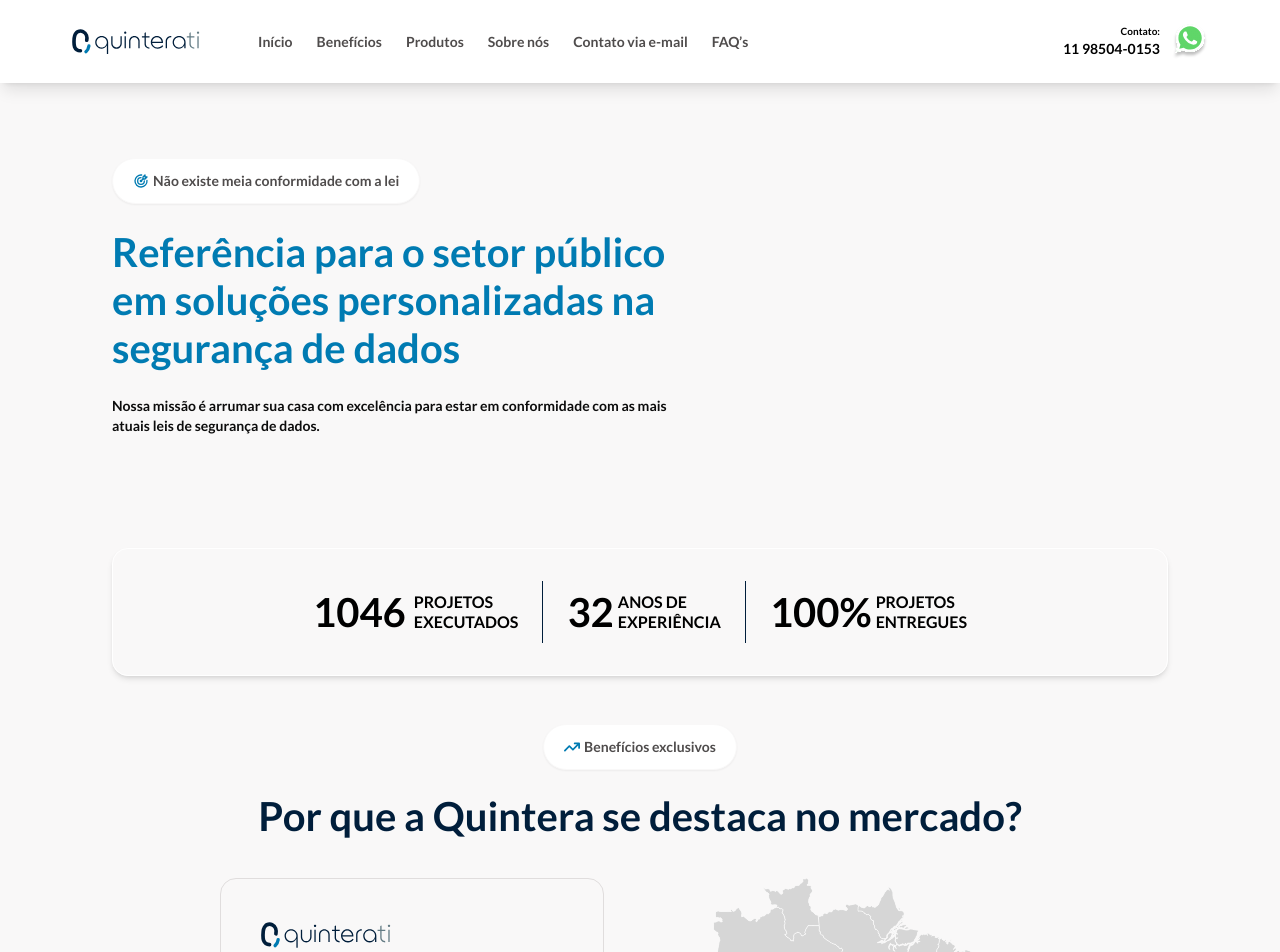
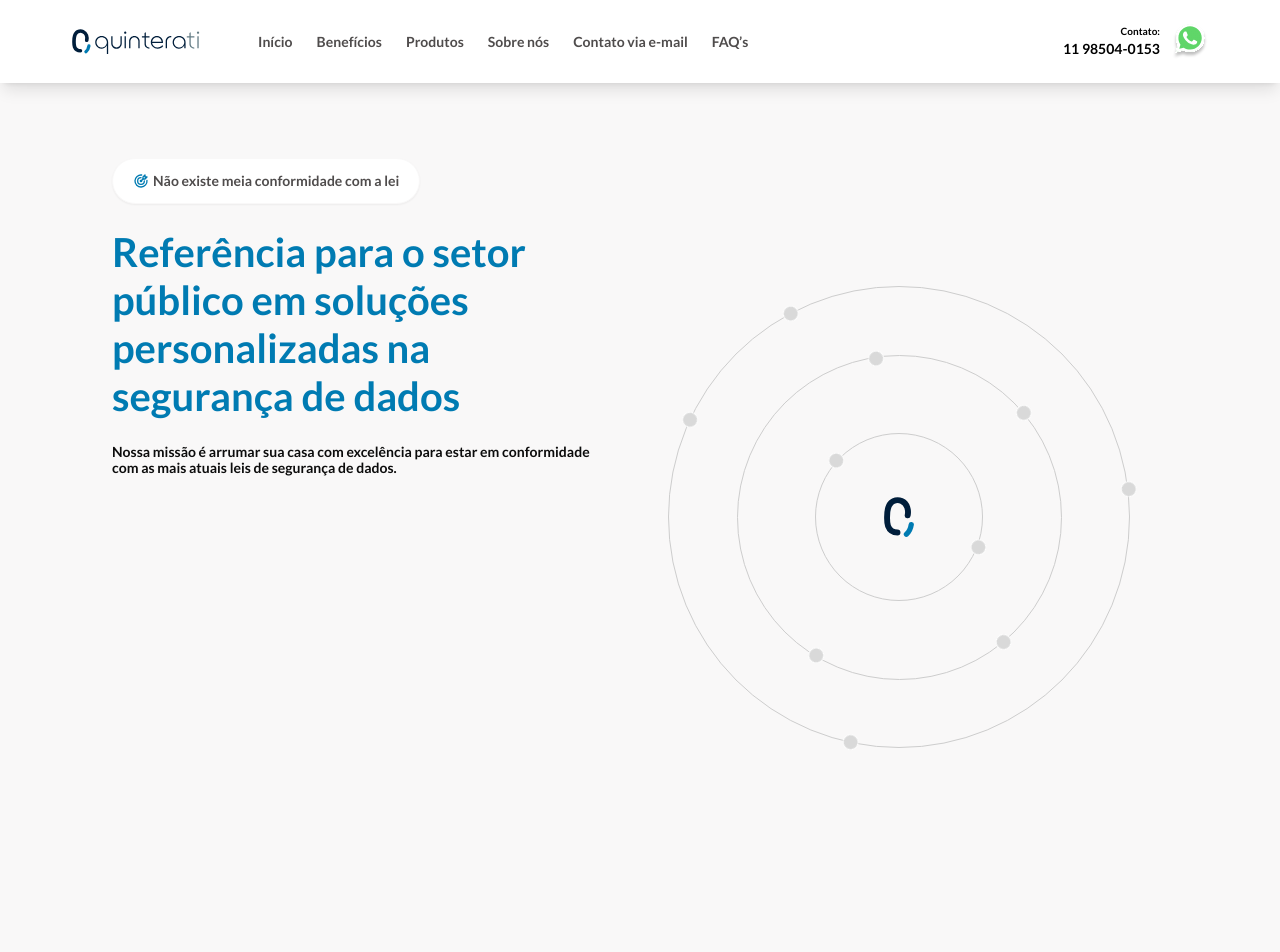
Before and after one commit to fernandoesposito/quinterati-web, a Next.js app: page / in a window 1280 px wide. Shown: the top 952 px of the page. Built offline with nearby package versions, Linux system fonts and the light colour scheme.

Commit message:
add: orbit component in main page

```diff
--- a/src/app/inicio/page.tsx
+++ b/src/app/inicio/page.tsx
@@ -1,6 +1,9 @@
 "use client"
 
+import { useState } from "react";
+
 import Image from "next/image";
+
 import { TbTargetArrow } from "react-icons/tb";
 import { FaArrowTrendUp } from "react-icons/fa6";
 import { GoCheckCircle } from "react-icons/go";
@@ -16,64 +19,66 @@ import { PiGitFork } from "react-icons/pi";
 import { Tag } from "@/components/tag";
 import { Card } from "@/components/card";
 import { Input } from "@/components/input";
+import { Orbit } from "@/components/orbit";
 import { Button } from "@/components/button";
 import { Highlight } from "@/components/highlight";
+import { WhatsAppModal } from "@/components/whatsappModal";
 
 import globe from "../../../public/globe.svg";
 import email from "../../../public/email.svg";
 import brazil from "../../../public/brazil.svg";
 import quintera_logo from "../../../public/quintera_logo.svg";
-import { WhatsAppModal } from "@/components/whatsappModal";
-import { useState } from "react";
 
 export default function Intro() {
   const [isOpen, setIsOpen] = useState(false);
 
   return (
     <>
-      <section className="w-screen bg-main px-28 pt-[calc(5rem+78px)] pb-4 flex flex-col">
-        <div>
+      <section className="w-screen bg-main lg:px-28 px-6 sm:pt-[calc(5rem+78px)] pt-[calc(44px+1.5rem)] flex flex-col">
+        <div className="grid grid-cols-2 gap-14">
           {/* textos */}
-          <div className="max-w-xl grid gap-6">
+          <div className="max-w-xl flex flex-col gap-6 place-items-center sm:place-items-start">
             <Highlight
               icon={<TbTargetArrow />}
               description="Não existe meia conformidade com a lei"
             />
-            <h1 className="text-secondary font-black text-header leading-[3rem]">
+            <h1 className="text-secondary sm:font-black font-bold sm:text-left text-center sm:text-header sm:max-w-none max-w-64 text-lg sm:leading-[3rem] leading-6">
               Referência para o setor público em soluções personalizadas na segurança de dados
             </h1>
-            <span className="text-subtitle font-normal text-sm">
+            <span className="sm:text-subtitle text-gray-500 font-normal text-sm sm:text-left text-center leading-4 sm:max-w-none max-w-72">
               Nossa missão é arrumar sua casa com excelência para estar em conformidade com as mais atuais leis de segurança de dados.
             </span>
           </div>
           {/* animacao */}
-          <div></div>
+          <div>
+            <Orbit />
+          </div>
         </div>
-        <div className="flex justify-center items-center gap-6 h-32 px-48 py-8 mt-28 mb-12 rounded-2xl border-white border shadow-md shadow-black-[.1]">
-          <h4 className="flex items-center font-medium text-base leading-5">
-            <span className="text-header font-black mr-2">1046</span>
+        <div className="flex sm:flex-row flex-col justify-center items-center sm:w-full w-[calc(16rem+1.5rem)] self-center sm:gap-6 gap-3 sm:h-32 sm:px-48 px-5 sm:py-8 py-5 sm:mt-28 mt-6 sm:mb-12 mb-8 rounded-2xl border-white border shadow-md shadow-black/10">
+          <h4 className="flex sm:flex-row flex-col items-center font-medium text-gray-500 sm:text-base text-xs sm:leading-5 leading-3 sm:text-left text-center">
+            <span className="sm:text-header text-3xl font-black text-primary sm:mr-2 ">1046</span>
             PROJETOS<br/> EXECUTADOS
           </h4>
-          <div className="w-[1px] bg-primary h-full"/>
-          <h4 className="flex items-center font-medium text-base leading-5">
-            <span className="text-header font-black mr-1">32</span>
+          <hr className="text-line sm:rotate-90 sm:w-1 sm:h-8 w-full "/>
+          <h4 className="flex sm:flex-row flex-col items-center font-medium text-gray-500 sm:text-base text-xs sm:leading-5 leading-3 sm:text-left text-center">
+            <span className="sm:text-header text-3xl font-black text-primary sm:mr-2 ">32</span>
             ANOS DE <br/>EXPERIÊNCIA
           </h4>
-          <div className="w-[1px] bg-primary h-full"/>
-          <h4 className="flex items-center font-medium text-base leading-5">
-            <span className="text-header font-black mr-1">100%</span>
+          <hr className="text-line sm:rotate-90 sm:w-1 sm:h-8 w-full "/>
+          <h4 className="flex sm:flex-row flex-col items-center font-medium text-gray-500 sm:text-base text-xs sm:leading-5 leading-3 sm:text-left text-center">
+            <span className="sm:text-header text-3xl font-black text-primary sm:mr-2 ">100%</span>
             PROJETOS<br/> ENTREGUES
           </h4>
         </div>
+      </section>
+      <section className="w-screen bg-main sm:px-44 px-6 pb-16 flex flex-col sm:gap-8 gap-2 items-center justify-center">
         <div className="flex items-center justify-center">
-        <Highlight
-          icon={<FaArrowTrendUp />}
-          description="Benefícios exclusivos"
-        />
+          <Highlight
+            icon={<FaArrowTrendUp />}
+            description="Benefícios exclusivos"
+          />
         </div>
-      </section>
-      <section className="w-screen bg-main px-44 pb-16 flex flex-col gap-8 items-center justify-center">
-        <h2 className="font-black text-header text-center text-primary">
+        <h2 className="sm:font-black font-bold sm:text-header text-lg text-center sm:max-w-none max-w-52 text-primary">
           Por que a Quintera se destaca no mercado?
         </h2>
         <div className="grid grid-cols-2 gap-[4.5rem]">
@@ -151,7 +156,7 @@ export default function Intro() {
           icon={<TbTargetArrow />}
         />
       </section>
-      <section className="w-screen bg-white flex flex-col pb-4 items-center">
+      <section className="w-screen bg-white flex flex-col pb-4 items-center pl-60 pr-36">
         <h3 className="font-black text-header text-center text-primary mb-12">Precisa de um contato personalizado?</h3>
         <div className="grid grid-cols-2 gap-9">
           <form className="flex flex-col gap-4">
```
